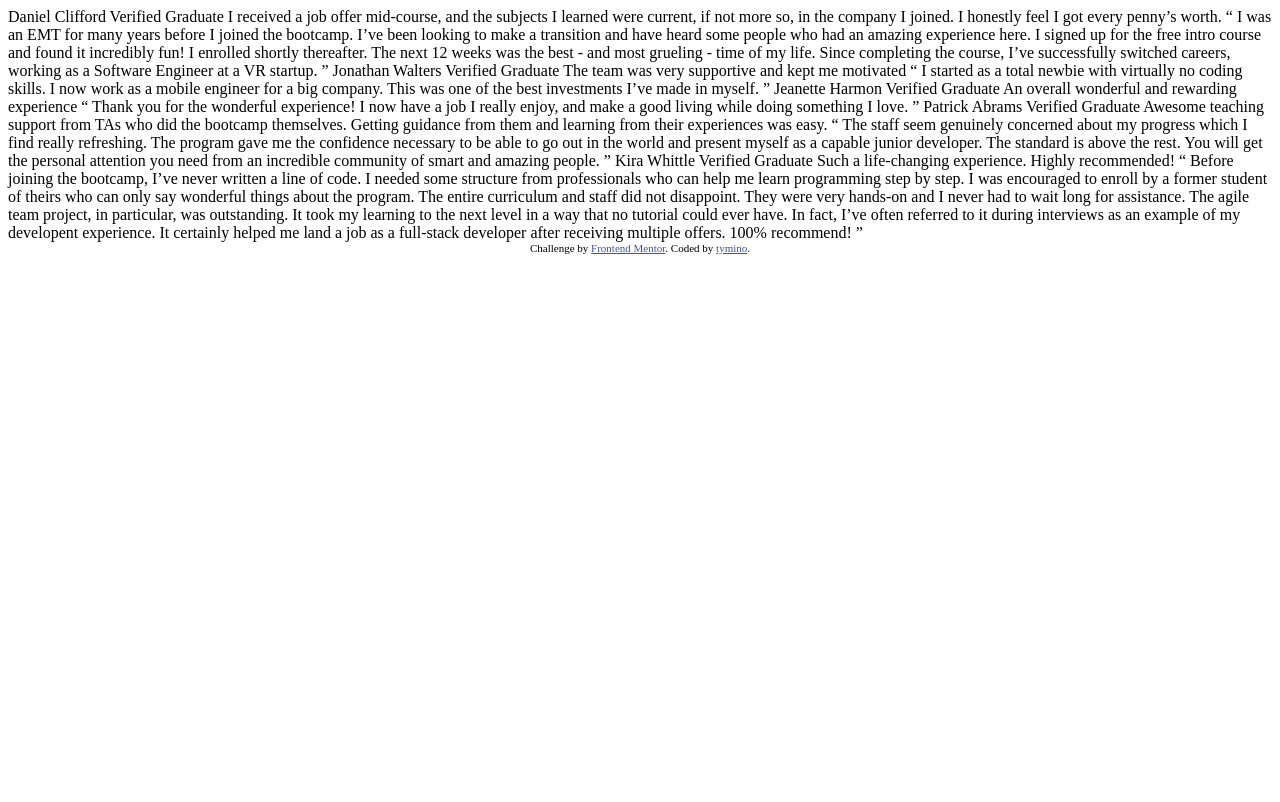
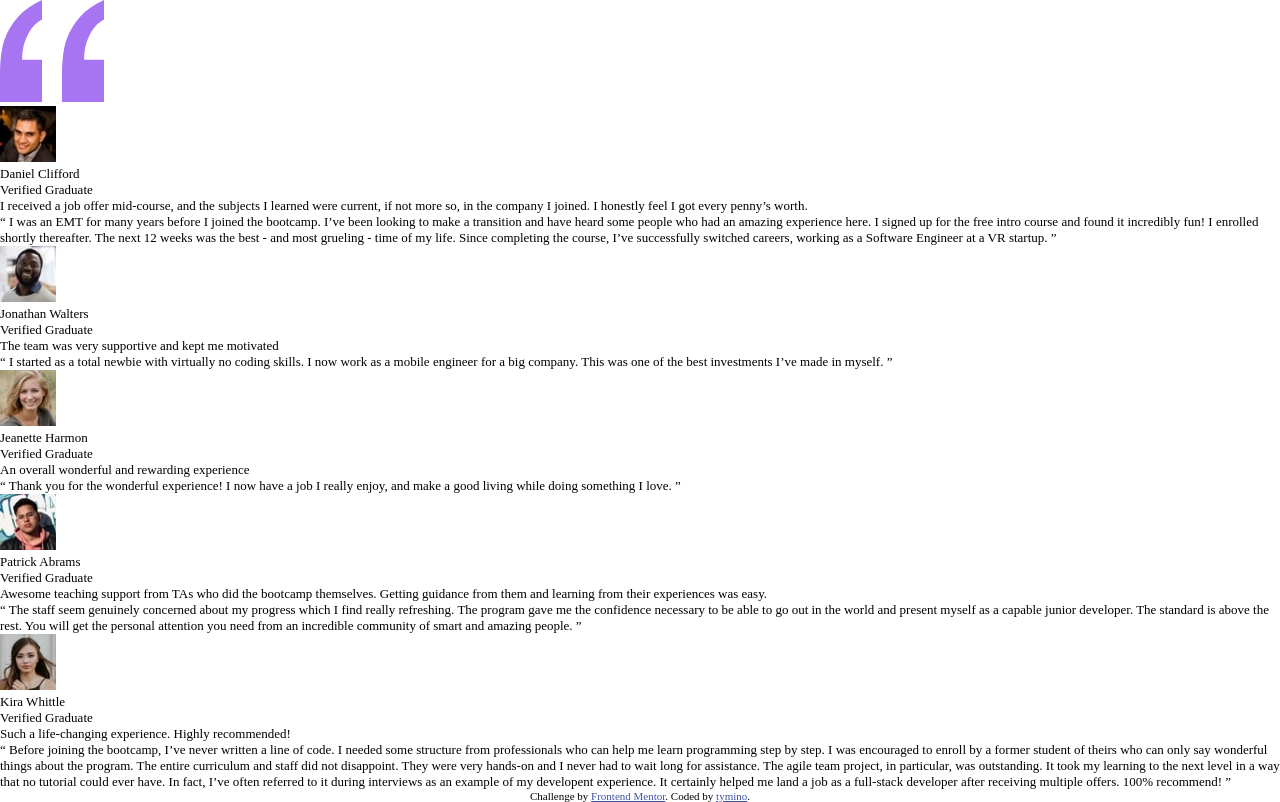
Before and after one commit to tymino/frontendmentor-testimonials-grid-section, a plain HTML site: page index.html in a window 1280 px wide. Drawn offline with Linux system fonts and the light colour scheme.

Commit message:
update index.html

```diff
--- a/index.html
+++ b/index.html
@@ -2,71 +2,92 @@
 <html lang="en">
 <head>
   <meta charset="UTF-8">
-  <meta name="viewport" content="width=device-width, initial-scale=1.0"> <!-- displays site properly based on user's device -->
+  <meta name="viewport" content="width=device-width, initial-scale=1.0">
 
   <link rel="icon" type="image/png" sizes="32x32" href="./images/favicon-32x32.png">
+  <link rel="preconnect" href="https://fonts.googleapis.com">
+  <link rel="preconnect" href="https://fonts.gstatic.com" crossorigin>
+  <link href="https://fonts.googleapis.com/css2?family=Barlow+Semi+Condensed:wght@500;600&display=swap" rel="stylesheet">
 
   <title>Frontend Mentor | Testimonials grid section</title>
 
   <link rel="stylesheet" href="style.css">
 </head>
 <body>
-  Daniel Clifford
-  Verified Graduate
-
-  I received a job offer mid-course, and the subjects I learned were current, if not more so,
-  in the company I joined. I honestly feel I got every penny’s worth.
-
-  “ I was an EMT for many years before I joined the bootcamp. I’ve been looking to make a
+  <main class="main">
+    <article class="commit">
+      <img class="commit__quotation" src="./images/bg-pattern-quotation.svg" alt="image quotation">
+      <section class="commit__user">
+        <img class="commit__avatar" src="./images/image-daniel.jpg" alt="user avatar">
+        <div class="commit__name">Daniel Clifford</div>
+        <div class="commit__rank">Verified Graduate</div>
+      </section>
+      <section class="commit__header">I received a job offer mid-course, and the subjects I learned were current, if not more so,
+        in the company I joined. I honestly feel I got every penny’s worth.</section>
+      <section class="commit__body">“ I was an EMT for many years before I joined the bootcamp. I’ve been looking to make a
         transition and have heard some people who had an amazing experience here. I signed up
         for the free intro course and found it incredibly fun! I enrolled shortly thereafter.
         The next 12 weeks was the best - and most grueling - time of my life. Since completing
-  the course, I’ve successfully switched careers, working as a Software Engineer at a VR startup. ”
+        the course, I’ve successfully switched careers, working as a Software Engineer at a VR startup. ”</section>
+    </article>
 
-  Jonathan Walters
-  Verified Graduate
+    <article class="commit">
+      <section class="commit__user">
+        <img class="commit__avatar" src="./images/image-jonathan.jpg" alt="user avatar">
+        <div class="commit__name">Jonathan Walters</div>
+        <div class="commit__rank">Verified Graduate</div>
+      </section>
+      <section class="commit__header">The team was very supportive and kept me motivated</section>
+      <section class="commit__body">“ I started as a total newbie with virtually no coding skills. I now work as a mobile engineer
+        for a big company. This was one of the best investments I’ve made in myself. ”</section>
+    </article>
 
-  The team was very supportive and kept me motivated
+    <article class="commit">
+      <section class="commit__user">
+        <img class="commit__avatar" src="./images/image-jeanette.jpg" alt="user avatar">
+        <div class="commit__name">Jeanette Harmon</div>
+        <div class="commit__rank">Verified Graduate</div>
+      </section>
+      <section class="commit__header">An overall wonderful and rewarding experience</section>
+      <section class="commit__body">“ Thank you for the wonderful experience! I now have a job I really enjoy, and make a good living
+        while doing something I love. ”</section>
+    </article>
 
-  “ I started as a total newbie with virtually no coding skills. I now work as a mobile engineer
-  for a big company. This was one of the best investments I’ve made in myself. ”
-
-  Jeanette Harmon
-  Verified Graduate
-
-  An overall wonderful and rewarding experience
-
-  “ Thank you for the wonderful experience! I now have a job I really enjoy, and make a good living
-  while doing something I love. ”
-
-  Patrick Abrams
-  Verified Graduate
-
-  Awesome teaching support from TAs who did the bootcamp themselves. Getting guidance from them and
-  learning from their experiences was easy.
-
-  “ The staff seem genuinely concerned about my progress which I find really refreshing. The program
+    <article class="commit">
+      <section class="commit__user">
+        <img class="commit__avatar" src="./images/image-patrick.jpg" alt="user avatar">
+        <div class="commit__name">Patrick Abrams</div>
+        <div class="commit__rank">Verified Graduate</div>
+      </section>
+      <section class="commit__header">Awesome teaching support from TAs who did the bootcamp themselves. Getting guidance from them and
+        learning from their experiences was easy.</section>
+      <section class="commit__body">“ The staff seem genuinely concerned about my progress which I find really refreshing. The program
         gave me the confidence necessary to be able to go out in the world and present myself as a capable
         junior developer. The standard is above the rest. You will get the personal attention you need from
-  an incredible community of smart and amazing people. ”
+        an incredible community of smart and amazing people. ”</section>
+    </article>
 
-  Kira Whittle
-  Verified Graduate
-
-  Such a life-changing experience. Highly recommended!
-
-  “ Before joining the bootcamp, I’ve never written a line of code. I needed some structure from
+    <article class="commit">
+      <section class="commit__user">
+        <img class="commit__avatar" src="./images/image-kira.jpg" alt="user avatar">
+        <div class="commit__name">Kira Whittle</div>
+        <div class="commit__rank">Verified Graduate</div>
+      </section>
+      <section class="commit__header">Such a life-changing experience. Highly recommended!</section>
+      <section class="commit__body">“ Before joining the bootcamp, I’ve never written a line of code. I needed some structure from
         professionals who can help me learn programming step by step. I was encouraged to enroll by a former
         student of theirs who can only say wonderful things about the program. The entire curriculum and staff
         did not disappoint. They were very hands-on and I never had to wait long for assistance. The agile team
         project, in particular, was outstanding. It took my learning to the next level in a way that no tutorial
         could ever have. In fact, I’ve often referred to it during interviews as an example of my developent
         experience. It certainly helped me land a job as a full-stack developer after receiving multiple offers.
-  100% recommend! ”
+        100% recommend! ”</section>
+    </article>
+  </main>
 
-  <div class="attribution">
+  <footer class="attribution">
     Challenge by <a href="https://www.frontendmentor.io/challenges/testimonials-grid-section-Nnw6J7Un7" target="_blank">Frontend Mentor</a>.
     Coded by <a href="#">tymino</a>.
-  </div>
+  </footer>
 </body>
 </html>
--- a/style.css
+++ b/style.css
@@ -1,6 +1,50 @@
+:root {
+  --fontFamily: 'Barlow Semi Condensed', sans-serif;
+  --fontSize: 13px;
+  --fontweight500: 500;
+  --fontweight600: 600;
+
+  --moderateViolet: hsl(263, 55%, 52%);
+  --veryDarkGrayishBlue: hsl(217, 19%, 35%);
+  --veryDarkBlackishBlue: hsl(219, 29%, 14%);
+  --white: hsl(0, 0%, 100%);
+
+  --lightGray: hsl(0, 0%, 81%);
+  --lightGrayishBlue: hsl(210, 46%, 95%);
+
+/* . "Verified Graduate" has the same color as the person's name with 50% opacity
+2. Review paragraphs inside the quotations have the same color as well, but are at 70% opacity */
+}
+
+* {
+  margin: 0;
+  padding: 0;
+}
+
+html {
+  font-size: var(--fontSize);
+}
+
+body {
+  display: flex;
+  flex-direction: column;
+  justify-content: center;
+  align-items: center;
+}
 
 
 
+
+.main {}
+
+.commit {}
+.commit__quotation {}
+.commit__user {}
+.commit__avatar {}
+.commit__name {}
+.commit__rank {}
+.commit__header {}
+.commit__body {}
 
 
 
```
Lines whose indentation alone changed are shown as unchanged.
